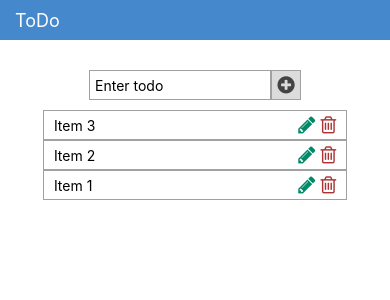
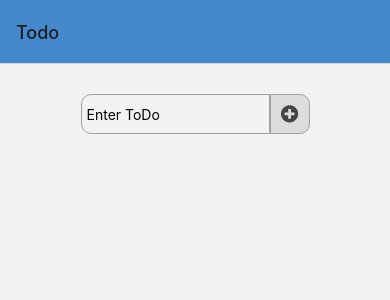
Before and after one commit to colinromeo/ToDo-app, a React Native app: screen / in a window 390 px wide. Shown: the top 300 px of the page. Built offline with nearby package versions, Linux system fonts and the light colour scheme.

Commit message:
redux setup done

```diff
--- a/App.js
+++ b/App.js
@@ -1,98 +1,48 @@
 import React from 'react';
-import { View, Text, TouchableOpacity, TextInput,StyleSheet } from 'react-native';
-import Icon from 'react-native-vector-icons/FontAwesome';
+import { NavigationContainer } from '@react-navigation/native';
+import MainStack from './src/screens/MainStack';
+import { Provider, useSelector } from "react-redux";
+import { configureStore, getDefaultMiddleware } from "@reduxjs/toolkit";
+import rootReducer from "./store/slices";
+import AsyncStorage from "@react-native-async-storage/async-storage";
+import { persistStore, persistReducer } from "redux-persist";
+import { PersistGate } from "redux-persist/integration/react";
+
+
 
 const App = () => {
+
+  const persistConfig = {
+    key: "root",
+    version: 1,
+    storage: AsyncStorage,
+    blacklist: [""], // navigation will not be persisted
+  };
+
+  const persistedReducer = persistReducer(persistConfig, rootReducer);
+
+  const store = configureStore({
+    reducer: persistedReducer,
+    devTools: true,
+    middleware: getDefaultMiddleware({
+      serializableCheck: false,
+    }),
+  });
+
+  let persistor = persistStore(store);
+
   return(
-    <View style={styles.container}>
-      <View style={styles.header}>
-        <Text style={styles.headertxt}>ToDo</Text>
-      </View>
-      <View style={styles.input} >
-        <TextInput style={styles.addText} placeholder='Enter todo' />
-        <TouchableOpacity style={styles.btn}><Icon name="plus-circle" size={20} color="#444444" /></TouchableOpacity>
-      </View>
-      <View style={{marginTop: 10}}>
-      <View style={styles.card} >
-        <Text>Item 3</Text>
-        <View style={{flexDirection:'row'}}>
-          <TouchableOpacity style={styles.btn2}><Icon name="pencil" size={20} color="#008867" /></TouchableOpacity>
-          <TouchableOpacity style={styles.btn2}><Icon name="trash-o" size={20} color="#aa3333" /></TouchableOpacity>
-        </View>
-      </View>
-      <View style={styles.card} >
-        <Text>Item 2</Text>
-        <View style={{flexDirection:'row'}}>
-          <TouchableOpacity style={styles.btn2}><Icon name="pencil" size={20} color="#008867" /></TouchableOpacity>
-          <TouchableOpacity style={styles.btn2}><Icon name="trash-o" size={20} color="#aa3333" /></TouchableOpacity>
-        </View>
-      </View>
-      <View style={styles.card} >
-        <Text>Item 1</Text>
-        <View style={{flexDirection:'row'}}>
-          <TouchableOpacity style={styles.btn2}><Icon name="pencil" size={20} color="#008867" /></TouchableOpacity>
-          <TouchableOpacity style={styles.btn2}><Icon name="trash-o" size={20} color="#aa3333" /></TouchableOpacity>
-        </View>
-      </View>
-      </View>
+    <Provider store={store}>
+      <PersistGate loading={null} persistor={persistor}>
+        <NavigationContainer>
+          <MainStack />
+        </NavigationContainer>
+      </PersistGate>
+    </Provider>
 
-    </View>
   )
 }
 
-const styles = StyleSheet.create({
-  container: {
-    flex:1
-  },
-  header: {
-    width: '100%',
-    height: 40,
-    backgroundColor: '#4588cc',
-    justifyContent: 'center'
-  },
-  headertxt: {
-    fontSize: 18,
-    marginLeft: 15,
-    color: '#fff'
-  },
-  input: {
-    marginTop: 30,
-    flexDirection: 'row',
-    justifyContent: 'center',
-    alignSelf: 'center'
-  },
-  addText: {
-    width: '70%',
-    height: 30,
-    borderWidth: 1,
-    padding: 5,
-    borderColor: '#a1a1a1',
-    justifyContent: 'center',
-    alignItems: 'center'
-  },
-  btn: {
-    alignItems: 'center',
-    justifyContent: 'center',
-    height: 30,
-    width: 30,
-    borderWidth: 1,
-    borderColor: '#a1a1a1',
-    backgroundColor: '#dcdcdc'
-  },
-  card: {
-    paddingHorizontal: 10,
-    flexDirection: 'row',
-    width: '78%',
-    justifyContent: 'space-between',
-    alignItems: 'center',
-    alignSelf: 'center',
-    height: 30,
-    borderWidth: 1,
-    borderColor: '#a1a1a1'
-  },
-  btn2: {
-    paddingLeft: 5
-  }
-})
+
 
 export default App;
--- /dev/null
+++ b/src/components/Card.js
@@ -0,0 +1,62 @@
+import React from 'react';
+import { View, Text, TouchableOpacity, TextInput,StyleSheet, Alert } from 'react-native';
+import Icon from 'react-native-vector-icons/FontAwesome';
+import { deleteTodo } from '../../store/slices/todoSlice';
+import { useDispatch, useSelector } from "react-redux";
+
+const Card = ({ item, index, onPress }) => {
+    const dispatch = useDispatch({});
+
+    const showAlert=()=> {
+        Alert.alert(
+            'Warning',
+            'Do want to Delete?',
+            [
+                {
+                    text: 'Cancel',
+                    onPress: () => console.log('Cancel Pressed'),
+                    style: 'cancel',
+                },
+                {text: 'OK', onPress: ()=>{dispatch(deleteTodo(index))}},
+            ]
+        );
+    }
+
+    return(
+        <View style={styles.card} >
+            <Text style={{paddingHorizontal: 5}}>{item}</Text>
+            <View style={{flexDirection:'row'}}>
+                <TouchableOpacity
+                    onPress={()=>{
+                        onPress(item, index)
+                    }}
+                style={styles.btn2}><Icon name="pencil" size={20} color="#008867" /></TouchableOpacity>
+                <TouchableOpacity
+                onPress= {showAlert}
+                style={styles.btn2}><Icon name="trash-o" size={20} color="#aa3333" /></TouchableOpacity>
+            </View>
+        </View>
+    )
+}
+
+const styles = StyleSheet.create({
+    card: {
+        marginTop: 10,
+        paddingHorizontal: 10,
+        flexDirection: 'row',
+        width: '80%',
+        justifyContent: 'space-between',
+        alignItems: 'center',
+        alignSelf: 'center',
+        height: 45,
+        borderWidth: 1,
+        borderColor: '#a1a1a1',
+        borderRadius: 10,
+      },
+      btn2: {
+        paddingLeft: 5,
+        marginHorizontal: 5
+      }
+})
+
+export default Card;
--- /dev/null
+++ b/src/screens/MainStack.js
@@ -0,0 +1,150 @@
+import React,{useState, useEffect} from 'react';
+import { createNativeStackNavigator } from '@react-navigation/native-stack';
+import { View, Text, TouchableOpacity, TextInput,StyleSheet, FlatList } from 'react-native';
+import Icon from 'react-native-vector-icons/FontAwesome';
+import Card from '../components/Card';
+import { useFormik } from 'formik';
+import * as yup from 'yup';
+import { useDispatch, useSelector } from "react-redux";
+import { addTodo, updateTodo } from '../../store/slices/todoSlice';
+
+
+function todo() {
+    const dispatch = useDispatch({});
+    const { todoData } = useSelector((state) => state.todo);
+    //console.log(todoData)
+
+    const [isEdit, setIsEdit] = useState(false)
+    const [editValue, setEditValue] = useState('')
+    const [indexValue, setIndexValue] = useState('')
+    console.log(isEdit,editValue)
+
+    const validationSchema = yup.object({
+        todoList: yup.string().required("This field is required"),
+    });
+
+    const formik = useFormik({
+        initialValues: {
+            todoList:isEdit? editValue: ''
+        },
+        validationSchema,
+        enableReinitialize:true,
+        onSubmit: values => {
+            // console.log("onsubmit====",values)
+
+            addTodoList(values)
+
+        }
+    })
+
+    const addTodoList = async(data) => {
+        if(isEdit){
+            const params = {
+                index:indexValue,
+                data: data
+            }
+            await dispatch(updateTodo(params))
+            setIsEdit(false)
+            formik.resetForm()
+        }else{
+            // console.log("array====", data)
+            await dispatch(addTodo(data))
+            formik.resetForm()
+        }
+        }
+
+
+    const editTodoList = (data, index) => {
+        // console.log("passed",data,index)
+        setEditValue(data)
+        setIndexValue(index)
+        setIsEdit(true)
+    }
+
+    return(
+        <View style={styles.container}>
+            <View style={styles.input} >
+                <TextInput style={styles.addText} placeholder= "Enter ToDo"
+                value={formik.values.todoList}
+                onChangeText={formik.handleChange('todoList')}
+                />
+                <TouchableOpacity
+                    onPress={formik.handleSubmit}
+                    style={styles.btn}>
+                    {isEdit?<Icon name="pencil" size={20} color="#008867" />:<Icon name="plus-circle" size={20} color="#444444" />}
+
+                </TouchableOpacity>
+
+            </View>
+            <View style={styles.error}>
+            {formik.errors.todoList && <Text style={styles.errortxt} >{formik.errors.todoList}</Text>}
+            </View>
+            <FlatList
+                data={todoData}
+                keyExtractor={(item, index) => item+index.toString}
+                renderItem={({ item, index }) => <Card item={item} index={index}
+                    onPress={editTodoList}
+                />}
+            />
+        </View>
+    )
+}
+
+const Stack = createNativeStackNavigator();
+
+const MainStack = () => {
+
+    return(
+        <Stack.Navigator>
+            <Stack.Screen name="Todo" component={todo}
+                options={{headerStyle: {
+                    backgroundColor: "#4588cc"
+                }}}
+            />
+        </Stack.Navigator>
+    )
+}
+
+const styles = StyleSheet.create({
+    container: {
+      flex:1
+    },
+    input: {
+      marginTop: 30,
+      flexDirection: 'row',
+      justifyContent: 'center',
+      alignSelf: 'center'
+    },
+    addText: {
+      width: '70%',
+      borderTopLeftRadius: 10,
+      borderBottomLeftRadius: 10,
+      height: 40,
+      borderWidth: 1,
+      padding: 5,
+      borderColor: '#a1a1a1',
+      justifyContent: 'center',
+      alignItems: 'center'
+    },
+    btn: {
+      alignItems: 'center',
+      justifyContent: 'center',
+      height: 40,
+      width: 40,
+      borderWidth: 1,
+      borderColor: '#a1a1a1',
+      backgroundColor: '#dcdcdc',
+      borderBottomRightRadius: 10,
+      borderTopRightRadius: 10,
+    },
+    error: {
+        alignSelf: 'center',
+        width: '80%',
+    },
+    errortxt: {
+        color: "#880000"
+    },
+
+  })
+
+  export default MainStack;
--- /dev/null
+++ b/store/slices/index.js
@@ -0,0 +1,8 @@
+import { combineReducers } from "@reduxjs/toolkit";
+import todoSlice from "./todoSlice";
+
+const rootReducer = combineReducers({
+    todo: todoSlice,
+})
+
+export default rootReducer;
--- /dev/null
+++ b/store/slices/todoSlice.js
@@ -0,0 +1,29 @@
+import { createSlice, createAsyncThunk } from "@reduxjs/toolkit";
+import AsyncStorage from "@react-native-async-storage/async-storage";
+
+const initialState = {
+    todoData: [],
+};
+
+
+const todoSlice = createSlice({
+    name: "todo",
+    initialState,
+    reducers: {
+        addTodo: (state, action) => {
+            state.todoData.push(action?.payload?.todoList)
+            console.log("state===", action)
+        },
+        updateTodo: (state, action) => {
+            state.todoData[action?.payload?.index]= action?.payload?.data?.todoList
+
+        },
+        deleteTodo: (state, action) => {
+            state.todoData.splice(action?.payload, 1)
+        }
+    },
+    extraReducers:{}
+});
+
+export const { addTodo, updateTodo, deleteTodo} = todoSlice.actions;
+export default todoSlice.reducer;
```
Also changed, not shown: package.json (+8 -0 lines), 2 other files (tests, documents, lock files or other folders).
